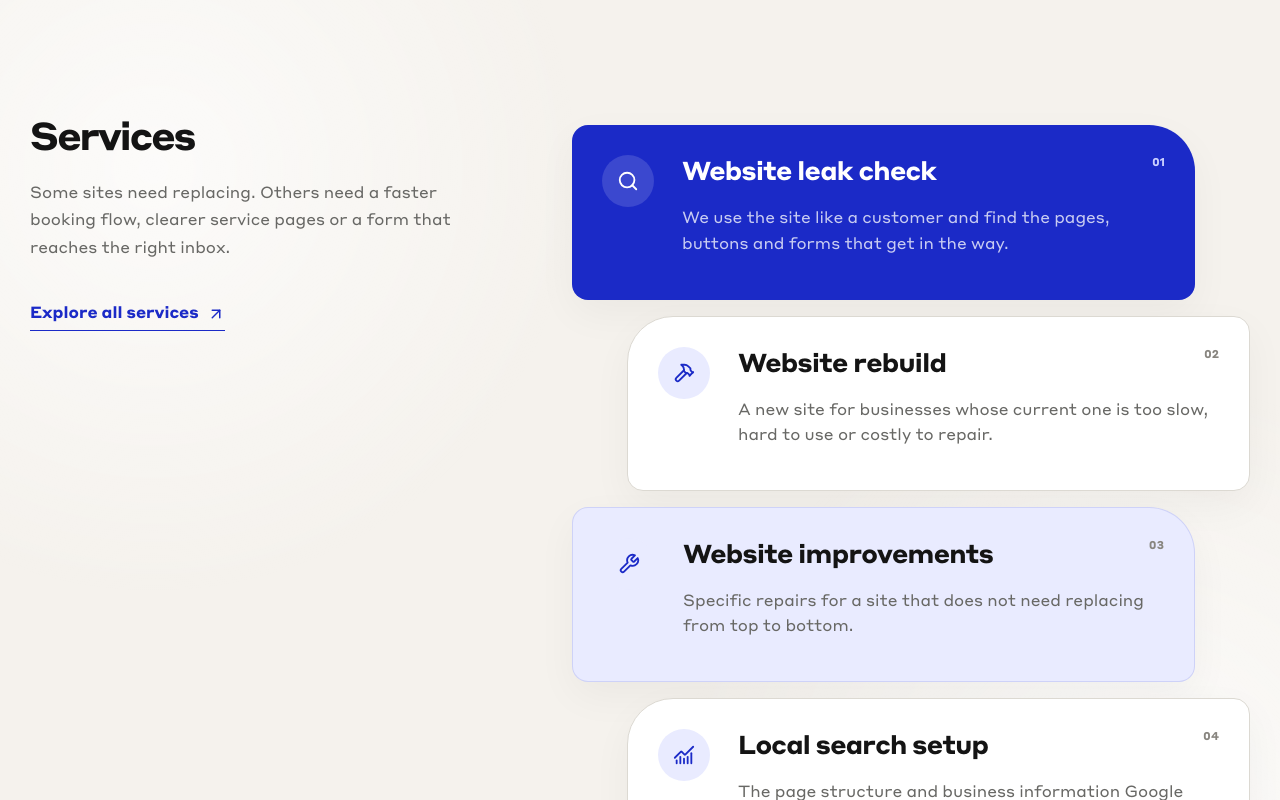
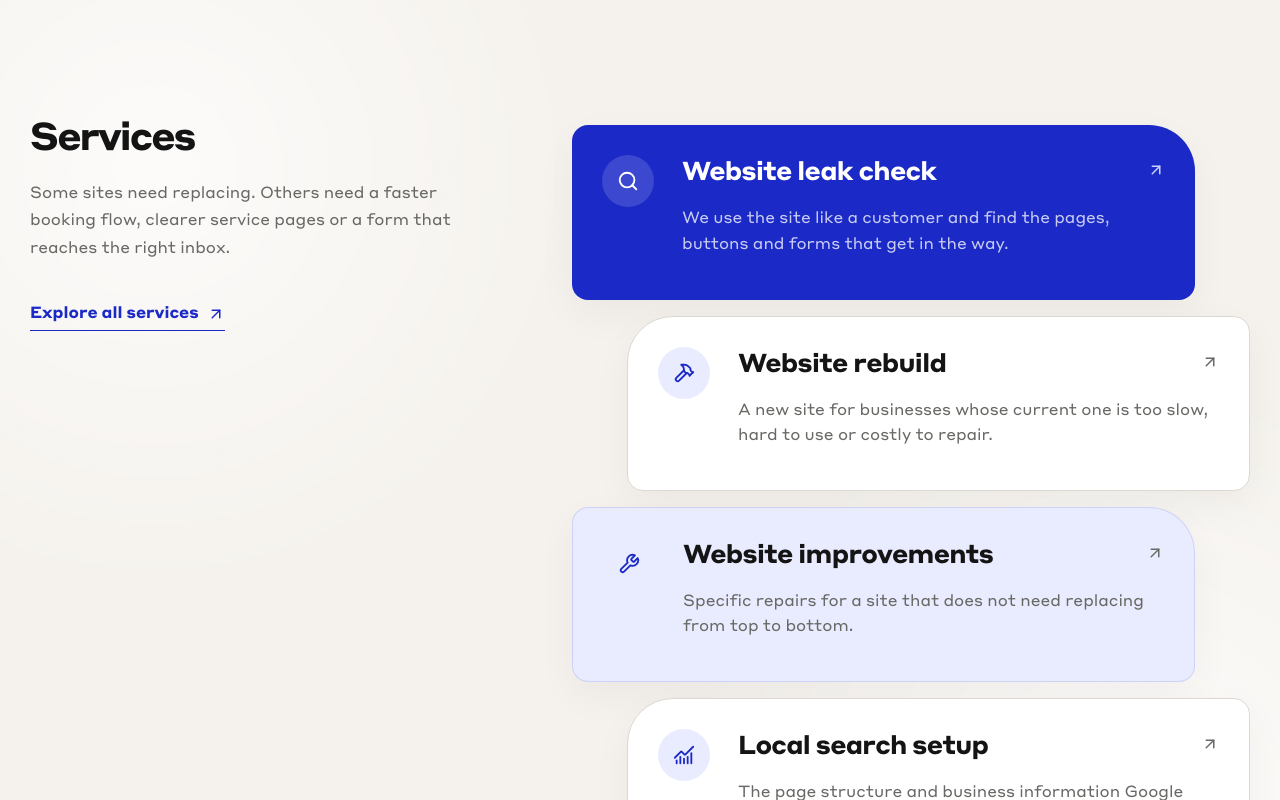
Before and after one commit to AdiKsOnDev/leakproof, a React (Vite) app: page / in a window 1280 px wide. Shown: the part 1700-2500 px from the top of the page. Built offline with nearby package versions, Linux system fonts and the light colour scheme.

Commit message:
feat(site-ui): make homepage service cards interactive

```diff
--- a/src/pages/HomePage.tsx
+++ b/src/pages/HomePage.tsx
@@ -1,4 +1,5 @@
-import { Check, CircleHelp, Smartphone, Unlink } from 'lucide-react'
+import { ArrowUpRight, CircleHelp, Smartphone, Unlink } from 'lucide-react'
+import { Link } from 'react-router-dom'
 import { LeakCheckButton } from '../components/ui/LeakCheckButton'
 import { IndustryGrid } from '../components/IndustryGrid'
 import { processSteps, services } from '../data/siteContent'
@@ -63,12 +64,12 @@ export function HomePage() {
             {services.map((service, index) => {
               const Icon = service.icon
               return (
-                <article key={service.number} data-reveal="clip" data-reveal-delay={String(index * 90)}>
-                  <span className="home-services__icon"><Icon size={22} /></span>
-                  <span className="home-services__number">{service.number}</span>
-                  <h3>{service.title}</h3>
+                <Link className="home-services__card" key={service.number} to={`/services/${service.slug}`} aria-labelledby={`home-service-${service.slug}`} data-reveal="clip" data-reveal-delay={String(index * 90)}>
+                  <span className="home-services__icon"><Icon size={22} aria-hidden="true" /></span>
+                  <span className="home-services__arrow" aria-hidden="true"><ArrowUpRight size={18} /></span>
+                  <h3 id={`home-service-${service.slug}`}>{service.title}</h3>
                   <p>{service.summary}</p>
-                </article>
+                </Link>
               )
             })}
           </div>
--- a/src/styles/_pages.scss
+++ b/src/styles/_pages.scss
@@ -260,7 +260,7 @@
   padding-block: 22px;
 }
 
-.home-services article {
+.home-services__card {
   position: relative;
   display: grid;
   grid-template-columns: 58px 1fr auto;
@@ -274,22 +274,22 @@
   box-shadow: 0 14px 40px rgba($ink, 0.045);
 }
 
-.home-services article:nth-child(odd) {
+.home-services__card:nth-child(odd) {
   margin-right: 55px;
 }
 
-.home-services article:nth-child(even) {
+.home-services__card:nth-child(even) {
   margin-left: 55px;
   border-radius: 46px 16px 16px 16px;
 }
 
-.home-services article:first-child {
+.home-services__card:first-child {
   border: 0;
   background: $blue;
   color: $white;
 }
 
-.home-services article:nth-child(3) {
+.home-services__card:nth-child(3) {
   border-color: rgba($blue, 0.13);
   background: $soft-blue;
 }
@@ -305,20 +305,21 @@
   place-items: center;
 }
 
-.home-services article:first-child .home-services__icon {
+.home-services__card:first-child .home-services__icon {
   background: rgba($white, 0.14);
   color: $white;
 }
 
-.home-services__number {
+.home-services__arrow {
+  display: grid;
+  place-items: center;
   grid-column: 3;
   grid-row: 1;
-  color: #88857f;
-  font-size: $font-size-caption;
-  font-weight: 700;
-}
-
-.home-services article:first-child .home-services__number {
+  margin-top: 6px;
+  color: $muted;
+}
+
+.home-services__card:first-child .home-services__arrow {
   color: #cbd0ff;
 }
 
@@ -338,8 +339,86 @@
   font-size: $font-size-content;
 }
 
-.home-services article:first-child p {
+.home-services__card:first-child p {
   color: rgba($white, 0.76);
+}
+
+.home-services__card:is(:hover, :focus-visible) {
+  border-color: $blue;
+  box-shadow: 0 20px 42px rgba($ink, 0.1);
+}
+
+.home-services__card:is(:hover, :focus-visible) .home-services__arrow {
+  color: $blue;
+}
+
+.home-services__card:is(:hover, :focus-visible) .home-services__icon {
+  background: $blue;
+  color: $white;
+}
+
+.home-services__card:first-child:is(:hover, :focus-visible, :active) {
+  background: $blue-dark;
+}
+
+.home-services__card:first-child:is(:hover, :focus-visible) .home-services__arrow {
+  color: $white;
+}
+
+.home-services__card:first-child:is(:hover, :focus-visible) .home-services__icon {
+  background: $white;
+  color: $blue-dark;
+}
+
+.home-services__card:active {
+  box-shadow: 0 6px 16px rgba($ink, 0.08);
+}
+
+@media (prefers-reduced-motion: no-preference) {
+  .home-services a.home-services__card {
+    transition:
+      opacity 650ms ease var(--reveal-delay, 0ms),
+      transform 800ms cubic-bezier(0.2, 0.75, 0.25, 1) var(--reveal-delay, 0ms),
+      translate 220ms cubic-bezier(0.16, 1, 0.3, 1),
+      border-color 180ms ease,
+      background-color 180ms ease,
+      box-shadow 220ms ease;
+  }
+
+  .home-services__icon {
+    transition: background-color 180ms ease, color 180ms ease;
+  }
+
+  .home-services__icon svg,
+  .home-services__arrow svg {
+    transition: transform 220ms cubic-bezier(0.16, 1, 0.3, 1);
+  }
+
+  @media (hover: hover) and (pointer: fine) {
+    .home-services__card:is(:hover, :focus-visible) {
+      translate: 0 -4px;
+    }
+
+    .home-services__card:is(:hover, :focus-visible) .home-services__icon svg {
+      transform: rotate(-6deg) scale(1.08);
+    }
+
+    .home-services__card:is(:hover, :focus-visible) .home-services__arrow svg {
+      transform: translate(3px, -3px);
+    }
+
+    .home-services__card:active {
+      translate: 0 -1px;
+    }
+  }
+}
+
+.home-services .home-services__card:focus-visible {
+  outline: 3px solid currentColor;
+  outline-offset: -6px;
+  opacity: 1;
+  transform: none;
+  transition: none;
 }
 
 .what-we-fix__intro .arrow-link {
--- a/src/styles/_responsive.scss
+++ b/src/styles/_responsive.scss
@@ -279,7 +279,7 @@
     gap: 30px;
   }
 
-  .home-services article:nth-child(n) {
+  .home-services__card:nth-child(n) {
     margin-inline: 0;
   }
 
@@ -680,7 +680,7 @@
     grid-template-columns: 1fr;
   }
 
-  .home-services article {
+  .home-services__card {
     min-height: auto;
     margin-inline: 0;
   }
```
